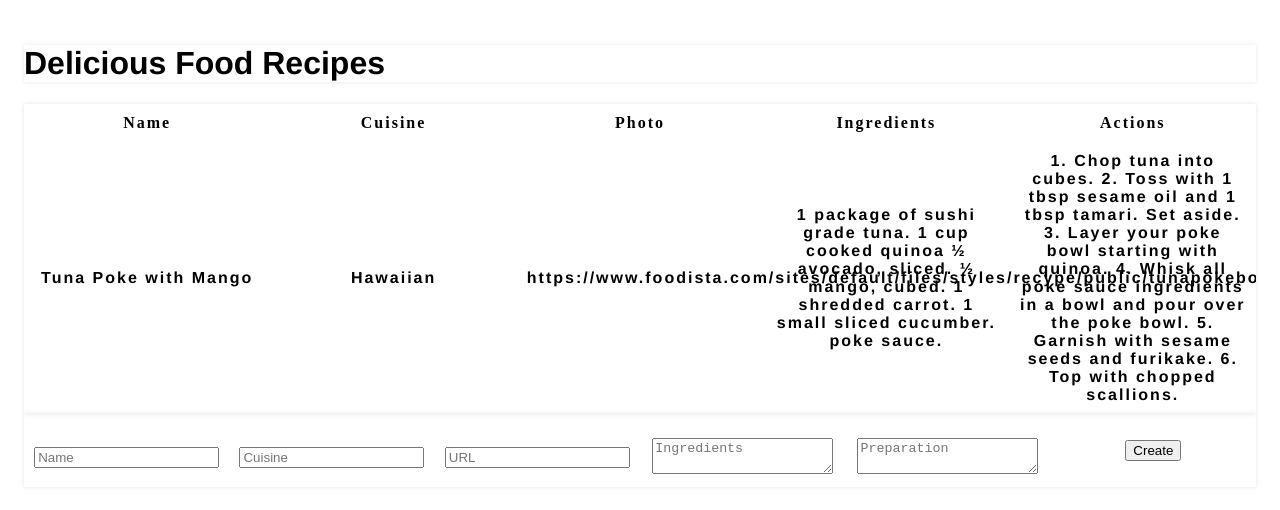
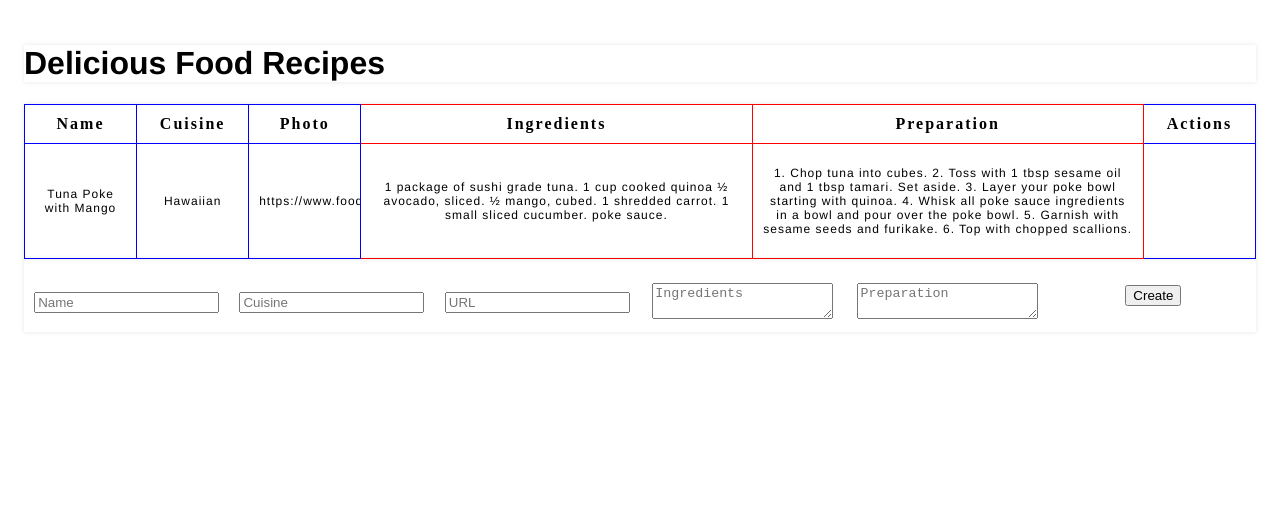
Before and after one commit to WhiteN9/project-recipe-crud-app, a React (Create React App) app: page / in a window 1280 px wide. Shown: the top 510 px of the page. Built offline with nearby package versions, Linux system fonts and the light colour scheme.

Commit message:
added css format column so it doesnt break

```diff
--- a/src/App.css
+++ b/src/App.css
@@ -19,19 +19,21 @@ html {
   font-family: 'helvetica neue', sans-serif;
 }
 
-thead th, tfoot th {
+thead th,
+tfoot th {
   font-family: 'Rock Salt';
 }
 
 th {
   letter-spacing: 2px;
   padding: 10px;
+  word-wrap: break-word;
 }
 
 td {
   letter-spacing: 1px;
-  overflow-x:hidden;
-  overflow-y:hidden;
+  overflow-x: hidden;
+  overflow-y: hidden;
   font-size: 12px;
   padding: 10px;
   text-align: center;
@@ -43,7 +45,7 @@ table {
   table-layout: fixed;
   width: 100%;
   border-collapse: collapse;
-  overflow:hidden;
+  overflow: hidden;
   box-shadow: 0 0 5px rgba(0, 0, 0, 0.1);
 }
 
@@ -61,10 +63,12 @@ table {
 
 /* Column size for tbody */
 
-th .short {
-  flex: 1;
+tr .short {
+  border: 1px solid blue;
+  width: 25%;
 }
 
-th .long {
-  flex: 2;
+tr .long {
+  border: 1px solid red;
+  width: 100%;
 }
--- a/src/RecipeList.js
+++ b/src/RecipeList.js
@@ -11,20 +11,26 @@ function RecipeList({ recipesArray }) {
       <table>
         <thead>
           <tr>
-            <th>Name</th>
-            <th>Cuisine</th>
-            <th>Photo</th>
-            <th>Ingredients</th>
-            <th>Actions</th>
+            <th className="short">Name</th>
+            <th className="short">Cuisine</th>
+            <th className="short">Photo</th>
+            <th className="long">Ingredients</th>
+            <th className="long">Preparation</th>
+            <th className="short">Actions</th>
           </tr>
         </thead>
         <tbody>
           <tr>
-            <th className="short">{recipesArray[0].name}</th>
-            <th className="short">{recipesArray[0].cuisine}</th>
-            <th className="short">{recipesArray[0].photo}</th>
-            <th className="long">{recipesArray[0].ingredients}</th>
-            <th className="long">{recipesArray[0].preparation}</th>
+            <td className="short">{recipesArray[0].name}</td>
+            <td className="short">{recipesArray[0].cuisine}</td>
+            <td className="short">{recipesArray[0].photo}</td>
+            <td className="long content_td">
+              <p>{recipesArray[0].ingredients}</p>
+            </td>
+            <td className="long content_td">
+              <p>{recipesArray[0].preparation}</p>
+            </td>
+            <td className="short"></td>
           </tr>
         </tbody>
       </table>
```
